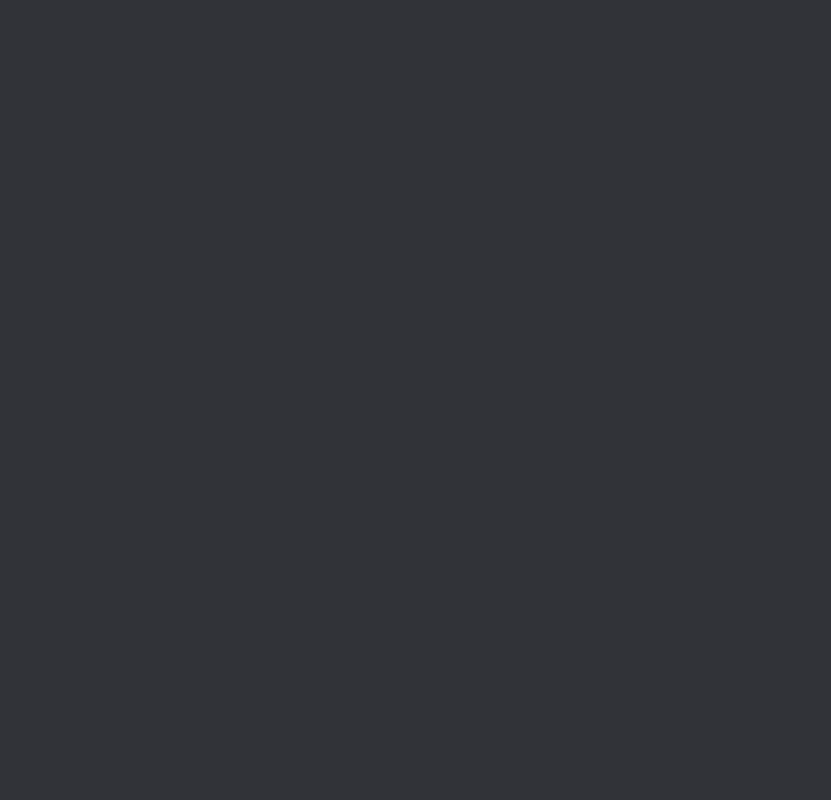
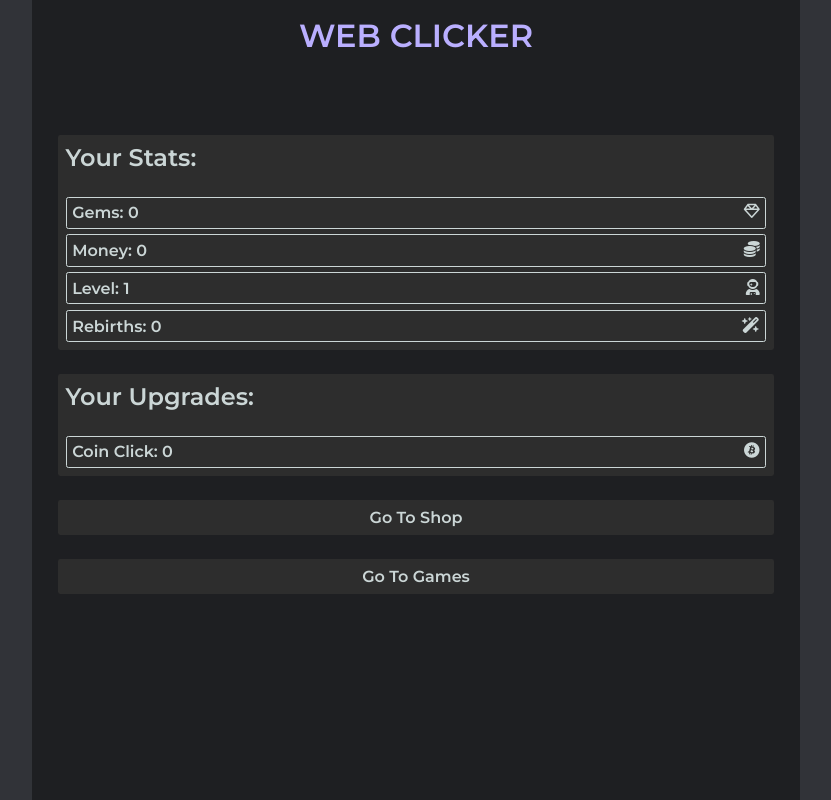
Before and after one commit to aovent/web-clicker, a plain HTML site: page index.html in a window 1280 px wide. Shown: the whole page, without its empty margins (224-1055 px from the left). Drawn offline with Linux system fonts and the light colour scheme.

Commit message:
html + css finish (start step)

```diff
--- a/index.css
+++ b/index.css
@@ -6,14 +6,86 @@
     --text-first: #CBD6D6;
     --text-second: #949494;
     --hover-color1: #9281FF;
+
+    --br: 0.3vh;
 }
 
 * {
     padding: 0;
     margin: 0;
     box-sizing: border-box;
+
+    font-family: 'Montserrat', sans-serif;
 }
 
 body {
     background: var(--back);
 }
+
+main {
+    position: absolute;
+
+    width: 60vw;
+    height: 100%;
+
+    top: 0;
+    left: 50%;
+    transform: translate(-50%);
+
+    background: var(--menus);
+
+    padding: 0 2vw;
+}
+
+main h1 {
+    text-align: center;
+    color: var(--title);
+    margin-top: 2vh;
+    margin-bottom: 10vh;
+}
+
+@media screen and (max-width: 740px) {
+    main {
+        width: 100vw;
+    }
+}
+
+.clicker_menu {
+    background: var(--submenus);
+
+    padding: 1vh;
+
+    color: var(--text-first);
+
+    border-radius: var(--br);
+
+    margin-bottom: 3vh;
+}
+
+.stats_string {
+    display: flex;
+    justify-content: space-between;
+    margin-top: 0.7vh;
+
+    padding: 0.7vh;
+
+    border: 0.2vh solid var(--text-first);
+    border-radius: var(--br);
+}
+
+.clicker_shop {
+    display: flex;
+    justify-content: center;
+}
+
+.clicker_shop a {
+    text-decoration: none;
+    color: var(--text-first);
+}
+
+.clicker_shop a:hover {
+    text-decoration: underline;
+    color: var(--hover-color1);
+
+    transition: 0.3s;
+}
--- a/index.html
+++ b/index.html
@@ -11,8 +11,44 @@
 
     <link rel="stylesheet" href="./index.css">
     <script src="./src/index.js" defer type = "module"></script>
+
+    <link rel="preconnect" href="https://fonts.googleapis.com">
+    <link rel="preconnect" href="https://fonts.gstatic.com" crossorigin>
+    <link href="https://fonts.googleapis.com/css2?family=Montserrat:wght@600&display=swap" rel="stylesheet">
+
+    <link rel="stylesheet" href="https://cdnjs.cloudflare.com/ajax/libs/font-awesome/6.4.0/css/all.min.css" integrity="sha512-iecdLmaskl7CVkqkXNQ/ZH/XLlvWZOJyj7Yy7tcenmpD1ypASozpmT/E0iPtmFIB46ZmdtAc9eNBvH0H/ZpiBw==" crossorigin="anonymous" referrerpolicy="no-referrer" />
 </head>
 <body>
+    <main>
+        <h1>
+            WEB CLICKER
+        </h1>
 
+        <section class="clicker_menu clicker_stats">
+            <h2>Your Stats:</h2> <br>
+
+            <div class="stats_string"><div class="stats_ultramoney">Gems: 0</div><i class="fa-sharp fa-regular fa-gem"></i></div>
+            <div class="stats_string"><div class="stats_money">Money: 0</div><i class="fa-sharp fa-solid fa-coins"></i></div>
+            <div class="stats_string"><div class="stats_level">Level: 1</div><i class="fa-solid fa-user-astronaut"></i></i></div>
+            <div class="stats_string"><div class="stats_level">Rebirths: 0</div><i class="fa-solid fa-wand-magic-sparkles"></i></div>
+        </section>
+
+        <section class="clicker_menu clicker_upgrades">
+            <h2>Your Upgrades:</h2> <br>
+
+            <div class="stats_string"><div class="stats_ultramoney">Coin Click: 0</div><i class="fa-brands fa-bitcoin"></i></div>
+            <!-- <div class="stats_string"><div class="stats_money">Money: 0</div><i class="fa-sharp fa-solid fa-coins"></i></div> -->
+            <!-- <div class="stats_string"><div class="stats_level">Level: 1</div><i class="fa-solid fa-user-astronaut"></i></i></div> -->
+            <!-- <div class="stats_string"><div class="stats_level">Rebirths: 0</div><i class="fa-solid fa-wand-magic-sparkles"></i></div> -->
+        </section>
+
+        <section class="clicker_menu clicker_shop">
+            <a href="">Go To Shop</a>
+        </section>
+
+        <section class="clicker_menu clicker_shop">
+            <a href="">Go To Games</a>
+        </section>
+    </main>
 </body>
 </html>
```
